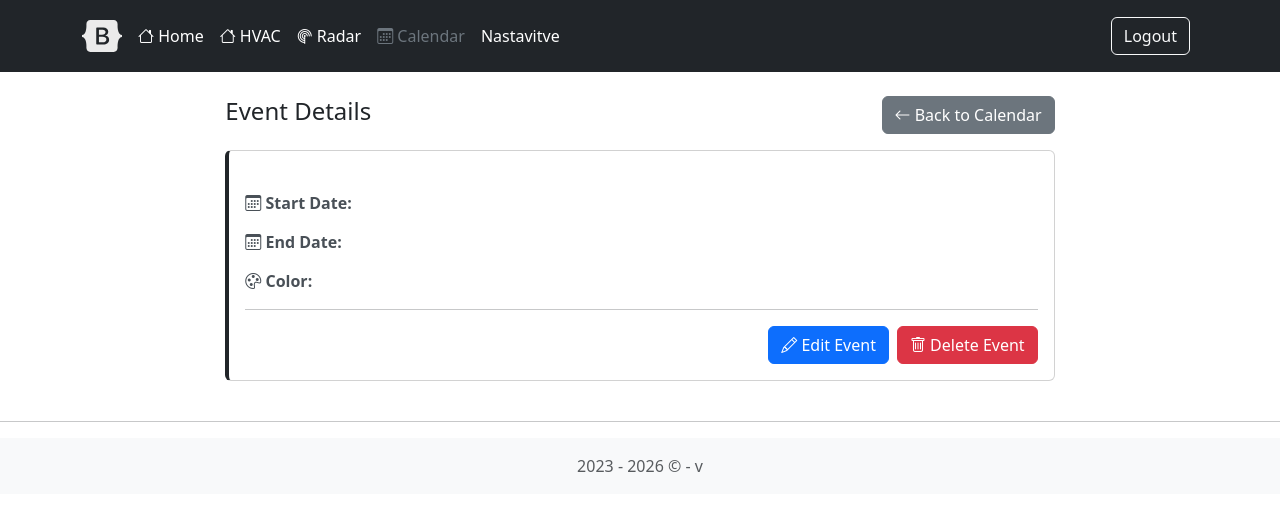
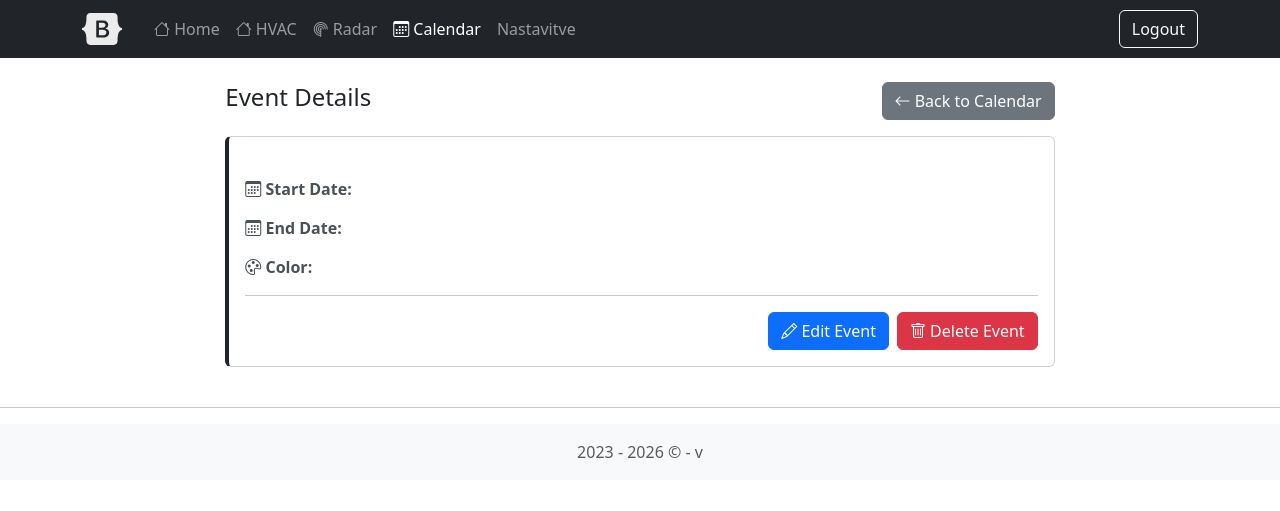
Before and after one commit to Charckle/razorair, a Python web app: template app/templates/main_page_module/calendar_event_view.html in a window 1280 px wide. Shown: the top 511 px of the page. Run offline with Jinja, Linux system fonts and the light colour scheme; the template is opened without the code that fills it, so the values that code supplies are empty; some libraries are stand-ins or nearby versions.

Commit message:
added small fixes

```diff
--- /dev/null
+++ b/app/static/main_page_module/custom-colors.css
@@ -0,0 +1,308 @@
+/*!
+ * Custom Color Palette Extension for Bootstrap
+ * Adds 6 additional colors to Bootstrap's color system
+ */
+
+:root,
+[data-bs-theme=light] {
+  /* Custom Color Definitions */
+  --bs-brown: #8b4513;
+  --bs-brown-rgb: 139, 69, 19;
+  --bs-brown-text-emphasis: #4a2509;
+  --bs-brown-bg-subtle: #f5e6d3;
+  --bs-brown-border-subtle: #d4a574;
+
+  --bs-lime: #84cc16;
+  --bs-lime-rgb: 132, 204, 22;
+  --bs-lime-text-emphasis: #3d5f0a;
+  --bs-lime-bg-subtle: #f0f9d8;
+  --bs-lime-border-subtle: #c2e66b;
+
+  --bs-amber: #f59e0b;
+  --bs-amber-rgb: 245, 158, 11;
+  --bs-amber-text-emphasis: #7a4f05;
+  --bs-amber-bg-subtle: #fef3c7;
+  --bs-amber-border-subtle: #fcd34d;
+
+  --bs-rose: #e11d48;
+  --bs-rose-rgb: 225, 29, 72;
+  --bs-rose-text-emphasis: #720e24;
+  --bs-rose-bg-subtle: #fce7e7;
+  --bs-rose-border-subtle: #f9a8b4;
+
+  --bs-violet: #7c3aed;
+  --bs-violet-rgb: 124, 58, 237;
+  --bs-violet-text-emphasis: #3e1d76;
+  --bs-violet-bg-subtle: #ede9fe;
+  --bs-violet-border-subtle: #c4b5fd;
+
+  --bs-emerald: #10b981;
+  --bs-emerald-rgb: 16, 185, 129;
+  --bs-emerald-text-emphasis: #065f40;
+  --bs-emerald-bg-subtle: #d1fae5;
+  --bs-emerald-border-subtle: #6ee7b7;
+
+  --bs-pink: #ec4899;
+  --bs-pink-rgb: 236, 72, 153;
+  --bs-pink-text-emphasis: #831843;
+  --bs-pink-bg-subtle: #fce7f3;
+  --bs-pink-border-subtle: #f9a8d4;
+}
+
+[data-bs-theme=dark] {
+  --bs-brown-text-emphasis: #d4a574;
+  --bs-brown-bg-subtle: #4a2509;
+  --bs-brown-border-subtle: #6b3a0f;
+
+  --bs-lime-text-emphasis: #c2e66b;
+  --bs-lime-bg-subtle: #3d5f0a;
+  --bs-lime-border-subtle: #5a8a0f;
+
+  --bs-amber-text-emphasis: #fcd34d;
+  --bs-amber-bg-subtle: #7a4f05;
+  --bs-amber-border-subtle: #b8760e;
+
+  --bs-rose-text-emphasis: #f9a8b4;
+  --bs-rose-bg-subtle: #720e24;
+  --bs-rose-border-subtle: #b91c3a;
+
+  --bs-violet-text-emphasis: #c4b5fd;
+  --bs-violet-bg-subtle: #3e1d76;
+  --bs-violet-border-subtle: #5b21b6;
+
+  --bs-emerald-text-emphasis: #6ee7b7;
+  --bs-emerald-bg-subtle: #065f40;
+  --bs-emerald-border-subtle: #059669;
+
+  --bs-pink-text-emphasis: #f9a8d4;
+  --bs-pink-bg-subtle: #831843;
+  --bs-pink-border-subtle: #be185d;
+}
+
+/* Border Color Utilities */
+.border-brown {
+  --bs-border-opacity: 1;
+  border-color: rgba(var(--bs-brown-rgb), var(--bs-border-opacity)) !important;
+}
+
+.border-lime {
+  --bs-border-opacity: 1;
+  border-color: rgba(var(--bs-lime-rgb), var(--bs-border-opacity)) !important;
+}
+
+.border-amber {
+  --bs-border-opacity: 1;
+  border-color: rgba(var(--bs-amber-rgb), var(--bs-border-opacity)) !important;
+}
+
+.border-rose {
+  --bs-border-opacity: 1;
+  border-color: rgba(var(--bs-rose-rgb), var(--bs-border-opacity)) !important;
+}
+
+.border-violet {
+  --bs-border-opacity: 1;
+  border-color: rgba(var(--bs-violet-rgb), var(--bs-border-opacity)) !important;
+}
+
+.border-emerald {
+  --bs-border-opacity: 1;
+  border-color: rgba(var(--bs-emerald-rgb), var(--bs-border-opacity)) !important;
+}
+
+.border-pink {
+  --bs-border-opacity: 1;
+  border-color: rgba(var(--bs-pink-rgb), var(--bs-border-opacity)) !important;
+}
+
+.border-brown-subtle {
+  border-color: var(--bs-brown-border-subtle) !important;
+}
+
+.border-lime-subtle {
+  border-color: var(--bs-lime-border-subtle) !important;
+}
+
+.border-amber-subtle {
+  border-color: var(--bs-amber-border-subtle) !important;
+}
+
+.border-rose-subtle {
+  border-color: var(--bs-rose-border-subtle) !important;
+}
+
+.border-violet-subtle {
+  border-color: var(--bs-violet-border-subtle) !important;
+}
+
+.border-emerald-subtle {
+  border-color: var(--bs-emerald-border-subtle) !important;
+}
+
+.border-pink-subtle {
+  border-color: var(--bs-pink-border-subtle) !important;
+}
+
+/* Text Color Utilities */
+.text-brown {
+  --bs-text-opacity: 1;
+  color: rgba(var(--bs-brown-rgb), var(--bs-text-opacity)) !important;
+}
+
+.text-lime {
+  --bs-text-opacity: 1;
+  color: rgba(var(--bs-lime-rgb), var(--bs-text-opacity)) !important;
+}
+
+.text-amber {
+  --bs-text-opacity: 1;
+  color: rgba(var(--bs-amber-rgb), var(--bs-text-opacity)) !important;
+}
+
+.text-rose {
+  --bs-text-opacity: 1;
+  color: rgba(var(--bs-rose-rgb), var(--bs-text-opacity)) !important;
+}
+
+.text-violet {
+  --bs-text-opacity: 1;
+  color: rgba(var(--bs-violet-rgb), var(--bs-text-opacity)) !important;
+}
+
+.text-emerald {
+  --bs-text-opacity: 1;
+  color: rgba(var(--bs-emerald-rgb), var(--bs-text-opacity)) !important;
+}
+
+.text-pink {
+  --bs-text-opacity: 1;
+  color: rgba(var(--bs-pink-rgb), var(--bs-text-opacity)) !important;
+}
+
+.text-brown-emphasis {
+  color: var(--bs-brown-text-emphasis) !important;
+}
+
+.text-lime-emphasis {
+  color: var(--bs-lime-text-emphasis) !important;
+}
+
+.text-amber-emphasis {
+  color: var(--bs-amber-text-emphasis) !important;
+}
+
+.text-rose-emphasis {
+  color: var(--bs-rose-text-emphasis) !important;
+}
+
+.text-violet-emphasis {
+  color: var(--bs-violet-text-emphasis) !important;
+}
+
+.text-emerald-emphasis {
+  color: var(--bs-emerald-text-emphasis) !important;
+}
+
+.text-pink-emphasis {
+  color: var(--bs-pink-text-emphasis) !important;
+}
+
+/* Background Color Utilities */
+.bg-brown {
+  --bs-bg-opacity: 1;
+  background-color: rgba(var(--bs-brown-rgb), var(--bs-bg-opacity)) !important;
+}
+
+.bg-lime {
+  --bs-bg-opacity: 1;
+  background-color: rgba(var(--bs-lime-rgb), var(--bs-bg-opacity)) !important;
+}
+
+.bg-amber {
+  --bs-bg-opacity: 1;
+  background-color: rgba(var(--bs-amber-rgb), var(--bs-bg-opacity)) !important;
+}
+
+.bg-rose {
+  --bs-bg-opacity: 1;
+  background-color: rgba(var(--bs-rose-rgb), var(--bs-bg-opacity)) !important;
+}
+
+.bg-violet {
+  --bs-bg-opacity: 1;
+  background-color: rgba(var(--bs-violet-rgb), var(--bs-bg-opacity)) !important;
+}
+
+.bg-emerald {
+  --bs-bg-opacity: 1;
+  background-color: rgba(var(--bs-emerald-rgb), var(--bs-bg-opacity)) !important;
+}
+
+.bg-pink {
+  --bs-bg-opacity: 1;
+  background-color: rgba(var(--bs-pink-rgb), var(--bs-bg-opacity)) !important;
+}
+
+.bg-brown-subtle {
+  background-color: var(--bs-brown-bg-subtle) !important;
+}
+
+.bg-lime-subtle {
+  background-color: var(--bs-lime-bg-subtle) !important;
+}
+
+.bg-amber-subtle {
+  background-color: var(--bs-amber-bg-subtle) !important;
+}
+
+.bg-rose-subtle {
+  background-color: var(--bs-rose-bg-subtle) !important;
+}
+
+.bg-violet-subtle {
+  background-color: var(--bs-violet-bg-subtle) !important;
+}
+
+.bg-emerald-subtle {
+  background-color: var(--bs-emerald-bg-subtle) !important;
+}
+
+.bg-pink-subtle {
+  background-color: var(--bs-pink-bg-subtle) !important;
+}
+
+/* Text with Background Utilities */
+.text-bg-brown {
+  color: #fff !important;
+  background-color: RGBA(var(--bs-brown-rgb), var(--bs-bg-opacity, 1)) !important;
+}
+
+.text-bg-lime {
+  color: #000 !important;
+  background-color: RGBA(var(--bs-lime-rgb), var(--bs-bg-opacity, 1)) !important;
+}
+
+.text-bg-amber {
+  color: #000 !important;
+  background-color: RGBA(var(--bs-amber-rgb), var(--bs-bg-opacity, 1)) !important;
+}
+
+.text-bg-rose {
+  color: #fff !important;
+  background-color: RGBA(var(--bs-rose-rgb), var(--bs-bg-opacity, 1)) !important;
+}
+
+.text-bg-violet {
+  color: #fff !important;
+  background-color: RGBA(var(--bs-violet-rgb), var(--bs-bg-opacity, 1)) !important;
+}
+
+.text-bg-emerald {
+  color: #fff !important;
+  background-color: RGBA(var(--bs-emerald-rgb), var(--bs-bg-opacity, 1)) !important;
+}
+
+.text-bg-pink {
+  color: #fff !important;
+  background-color: RGBA(var(--bs-pink-rgb), var(--bs-bg-opacity, 1)) !important;
+}
--- a/app/templates/main_page_module/admin/settings_city_edit.html
+++ b/app/templates/main_page_module/admin/settings_city_edit.html
@@ -3,7 +3,7 @@
 {% block extraheader %}
 {% endblock extraheader  %}
 
-{% block nav_sett %}text-secondary{% endblock nav_sett %}
+{% block nav_sett %}active{% endblock nav_sett %}
 
 {% block content%}
 
--- a/app/templates/main_page_module/admin/settings_edit.html
+++ b/app/templates/main_page_module/admin/settings_edit.html
@@ -3,7 +3,7 @@
 {% block extraheader %}
 {% endblock extraheader  %}
 
-{% block nav_sett %}text-secondary{% endblock nav_sett %}
+{% block nav_sett %}active{% endblock nav_sett %}
 
 {% block content%}
 
--- a/app/templates/main_page_module/base.html
+++ b/app/templates/main_page_module/base.html
@@ -14,6 +14,8 @@
     <!-- Bootstrap icons -->
     <link rel="stylesheet" href="{{ url_for('static', filename='main_page_module/icons/bootstrap_icons/bootstrap-icons.min.css') }}">
 
+    <!-- Custom Colors CSS -->
+    <link rel="stylesheet" href="{{ url_for('static', filename='main_page_module/custom-colors.css') }}">
 
     {% block extraheader %}
     {% endblock extraheader %}
@@ -30,30 +32,48 @@
   </svg>
 
   <body>
-    <header class="p-3 text-bg-dark">
+    <nav class="navbar navbar-expand-lg navbar-dark bg-dark">
       <div class="container">
-        <div class="d-flex flex-wrap align-items-center justify-content-center justify-content-lg-start">
-          <a href="/" class="d-flex align-items-center mb-2 mb-lg-0 text-white text-decoration-none">
-            <svg class="bi me-2" width="40" height="32" role="img" aria-label="Bootstrap" style="fill: rgb(235, 235, 235); "><use xlink:href="#bootstrap"></use></svg>
-          </a>
-
-          <ul class="nav col-12 col-lg-auto me-lg-auto mb-2 justify-content-center mb-md-0">
-            <li><a href="{{ url_for('main_page_module.index') }}" class="nav-link px-2 {% block nav_index %}text-white{% endblock nav_index %}"><i class="bi bi-house"></i> Home</a></li>
-            <li><a href="{{ url_for('main_page_module.hvac') }}" class="nav-link px-2 {% block nav_hvac %}text-white{% endblock nav_hvac %}"><i class="bi bi-house"></i> HVAC</a></li>
-            <li><a href="{{ url_for('main_page_module.radar') }}" class="nav-link px-2 {% block nav_radar %}text-white{% endblock nav_radar %}"><i class="bi bi-radar"></i> Radar</a></li>
-            <li><a href="{{ url_for('main_page_module.calendar') }}" class="nav-link px-2 {% block nav_calendar %}text-white{% endblock nav_calendar %}"><i class="bi bi-calendar3"></i> Calendar</a></li>
-
-            <li><a href="{{ url_for('main_page_module.settings_edit') }}" class="nav-link px-2 {% block nav_sett %}text-white{% endblock nav_sett %}">Nastavitve</a></li>
-
+        <a class="navbar-brand d-flex align-items-center" href="/">
+          <svg class="bi me-2" width="40" height="32" role="img" aria-label="Bootstrap" style="fill: rgb(235, 235, 235); "><use xlink:href="#bootstrap"></use></svg>
+        </a>
+        <button class="navbar-toggler" type="button" data-bs-toggle="collapse" data-bs-target="#navbarNav" aria-controls="navbarNav" aria-expanded="false" aria-label="Toggle navigation">
+          <span class="navbar-toggler-icon"></span>
+        </button>
+        <div class="collapse navbar-collapse" id="navbarNav">
+          <ul class="navbar-nav me-auto mb-2 mb-lg-0">
+            <li class="nav-item">
+              <a class="nav-link {% block nav_index %}{% endblock nav_index %}" href="{{ url_for('main_page_module.index') }}">
+                <i class="bi bi-house"></i> Home
+              </a>
+            </li>
+            <li class="nav-item">
+              <a class="nav-link {% block nav_hvac %}{% endblock nav_hvac %}" href="{{ url_for('main_page_module.hvac') }}">
+                <i class="bi bi-house"></i> HVAC
+              </a>
+            </li>
+            <li class="nav-item">
+              <a class="nav-link {% block nav_radar %}{% endblock nav_radar %}" href="{{ url_for('main_page_module.radar') }}">
+                <i class="bi bi-radar"></i> Radar
+              </a>
+            </li>
+            <li class="nav-item">
+              <a class="nav-link {% block nav_calendar %}{% endblock nav_calendar %}" href="{{ url_for('main_page_module.calendar') }}">
+                <i class="bi bi-calendar3"></i> Calendar
+              </a>
+            </li>
+            <li class="nav-item">
+              <a class="nav-link {% block nav_sett %}{% endblock nav_sett %}" href="{{ url_for('main_page_module.settings_edit') }}">
+                Nastavitve
+              </a>
+            </li>
           </ul>
-
-          <div class="text-end d-flex align-items-center">
-            <!-- Login Button -->
-            <a type="button" class="btn btn-outline-light me-2" href="{{ url_for('main_page_module.logout') }}">Logout</a>
-        </div>
+          <div class="d-flex">
+            <a class="btn btn-outline-light" href="{{ url_for('main_page_module.logout') }}">Logout</a>
+          </div>
         </div>
       </div>
-    </header>
+    </nav>
 
     {% with messages = get_flashed_messages(with_categories=true) %}
       {% if messages %}
--- a/app/templates/main_page_module/calendar_archive.html
+++ b/app/templates/main_page_module/calendar_archive.html
@@ -22,7 +22,7 @@
 </style>
 {% endblock extraheader %}
 
-{% block nav_calendar %}text-secondary{% endblock nav_calendar %}
+{% block nav_calendar %}active{% endblock nav_calendar %}
 
 {% block content %}
 
--- a/app/templates/main_page_module/calendar_event_view.html
+++ b/app/templates/main_page_module/calendar_event_view.html
@@ -15,7 +15,7 @@
 </style>
 {% endblock extraheader %}
 
-{% block nav_calendar %}text-secondary{% endblock nav_calendar %}
+{% block nav_calendar %}active{% endblock nav_calendar %}
 
 {% block content %}
 
--- a/app/templates/main_page_module/hvac.html
+++ b/app/templates/main_page_module/hvac.html
@@ -3,7 +3,7 @@
 {% block extraheader %}
 {% endblock extraheader  %}
 
-{% block nav_hvac %}text-secondary{% endblock nav_hvac %}
+{% block nav_hvac %}active{% endblock nav_hvac %}
 
 
 
--- a/app/templates/main_page_module/radar.html
+++ b/app/templates/main_page_module/radar.html
@@ -3,7 +3,7 @@
 {% block extraheader %}
 {% endblock extraheader  %}
 
-{% block nav_radar %}text-secondary{% endblock nav_radar %}
+{% block nav_radar %}active{% endblock nav_radar %}
 
 
 
--- a/data/calendar/recurring.json
+++ b/data/calendar/recurring.json
@@ -1 +1 @@
-[{"id": "1767960424.472584", "title": "reacurring event", "description": "event", "date_start": "2026-01-09", "date_end": "2026-01-09", "time_start": null, "time_end": null, "recurrence_type": "weekly", "recurrence_end_date": null, "color": "primary"}]
+[{"id": "1767960424.472584", "title": "reacurring event", "description": "event", "date_start": "2026-01-30", "date_end": "2026-01-30", "time_start": null, "time_end": null, "recurrence_type": "weekly", "recurrence_end_date": null, "color": "violet"}]
```
Also changed, not shown: app/templates/main_page_module/calendar.html (+8 -1 lines), app/templates/main_page_module/index.html (+94 -28 lines).
